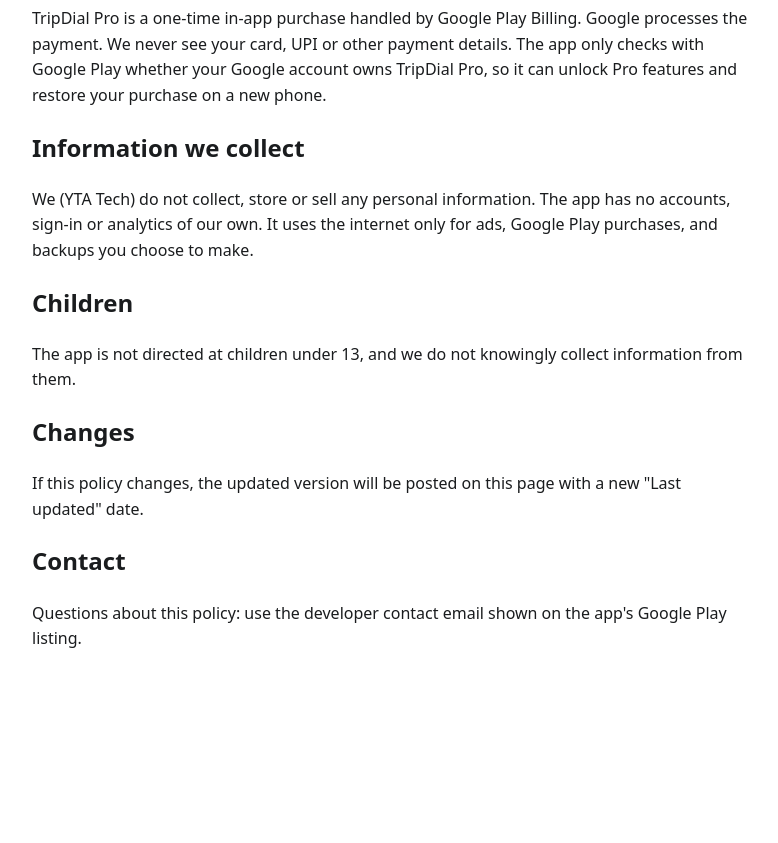
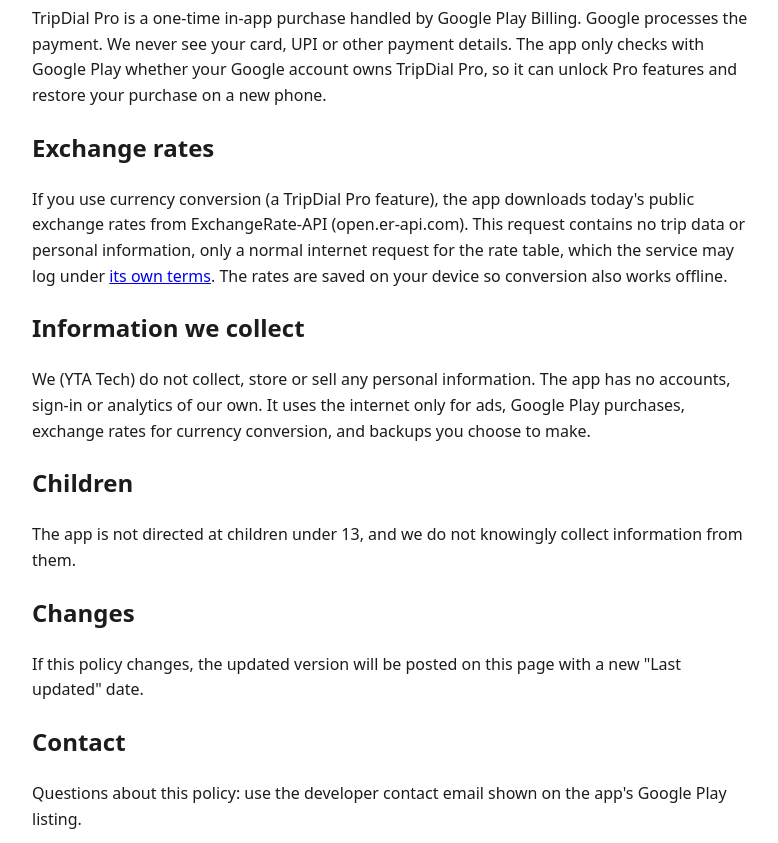
Before and after one commit to YTAtech/tripdial, a plain HTML site: page index.html in a window 1280 px wide. Shown: the part 1460-2303 px from the top of the page, without its empty margins (248-1026 px from the left). Before the commit the page ends 2152 px from the top, so only its background shows below. Drawn offline with Linux system fonts and the light colour scheme.

Commit message:
Add exchange rates section (currency conversion, TripDial 1.0.3)

```diff
--- a/index.html
+++ b/index.html
@@ -13,7 +13,7 @@
 </head>
 <body>
 <h1>Privacy Policy: TripDial</h1>
-<p class="muted">Developer: YTA Tech · Package: com.yta.tripdial · Last updated: 12 November 2026</p>
+<p class="muted">Developer: YTA Tech · Package: com.yta.tripdial · Last updated: 19 November 2026</p>
 
 <h2>Summary</h2>
 <p>TripDial is a trip expense tracker. Your trips, travellers and expenses are stored on your device, and we have no servers that receive them. The free version shows ads from Google AdMob, and Google may collect some device data to show and measure those ads, as described below.</p>
@@ -42,8 +42,11 @@
 <h2>Purchases</h2>
 <p>TripDial Pro is a one-time in-app purchase handled by Google Play Billing. Google processes the payment. We never see your card, UPI or other payment details. The app only checks with Google Play whether your Google account owns TripDial Pro, so it can unlock Pro features and restore your purchase on a new phone.</p>
 
+<h2>Exchange rates</h2>
+<p>If you use currency conversion (a TripDial Pro feature), the app downloads today's public exchange rates from ExchangeRate-API (open.er-api.com). This request contains no trip data or personal information, only a normal internet request for the rate table, which the service may log under <a href="https://www.exchangerate-api.com/terms">its own terms</a>. The rates are saved on your device so conversion also works offline.</p>
+
 <h2>Information we collect</h2>
-<p>We (YTA Tech) do not collect, store or sell any personal information. The app has no accounts, sign-in or analytics of our own. It uses the internet only for ads, Google Play purchases, and backups you choose to make.</p>
+<p>We (YTA Tech) do not collect, store or sell any personal information. The app has no accounts, sign-in or analytics of our own. It uses the internet only for ads, Google Play purchases, exchange rates for currency conversion, and backups you choose to make.</p>
 
 <h2>Children</h2>
 <p>The app is not directed at children under 13, and we do not knowingly collect information from them.</p>
```
